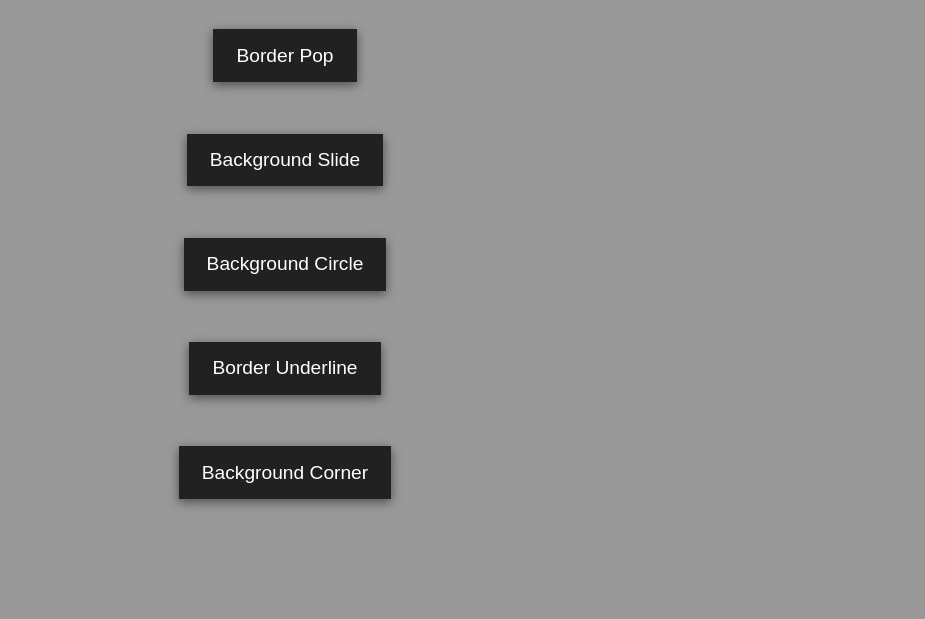
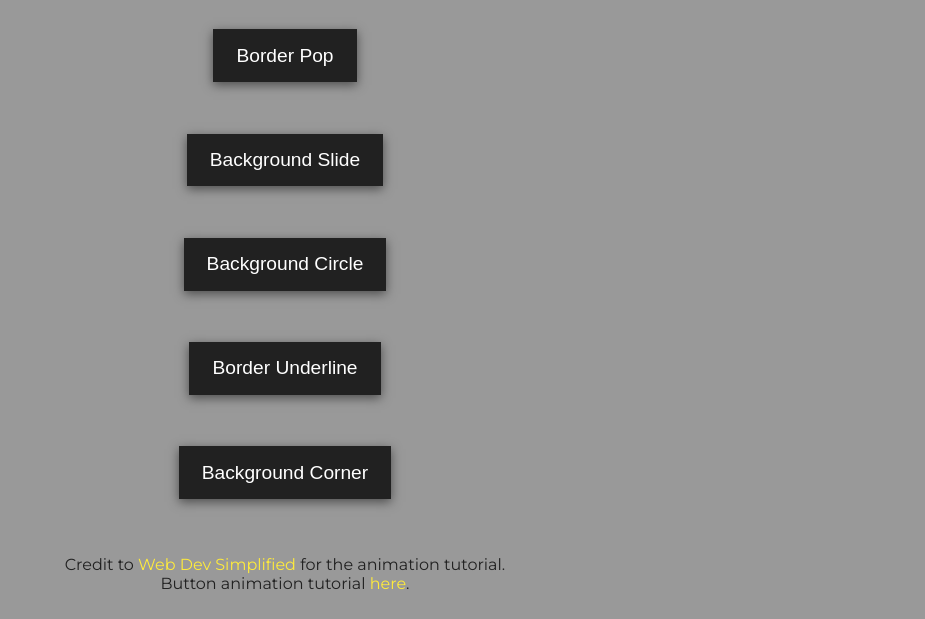
Before and after one commit to davinaleong/proj-button-animations, a plain HTML site: page index.html in a window 1280 px wide. Shown: the part 181-800 px from the top of the page, without its empty margins (355-1280 px from the left). Drawn offline with Linux system fonts and the light colour scheme.

Commit message:
Added back footer

```diff
--- a/index.html
+++ b/index.html
@@ -24,6 +24,9 @@
         <i class="fab fa-github"></i>
     </a>
 
-
+    <footer>
+        <p>Credit to <a href="https://www.youtube.com/channel/UCFbNIlppjAuEX4znoulh0Cw" target="_blank">Web Dev Simplified</a> for the animation tutorial.</p>
+        <p>Button animation tutorial <a href="https://www.youtube.com/watch?v=cH0TC9gWiAg" target="_blank">here</a>.</p>
+    </footer>
 </body>
 </html>
```
